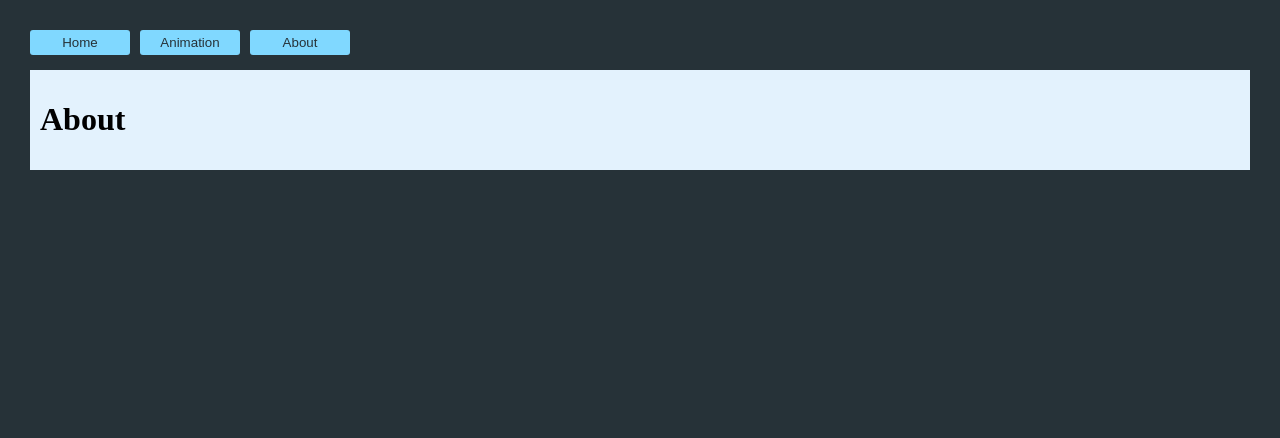
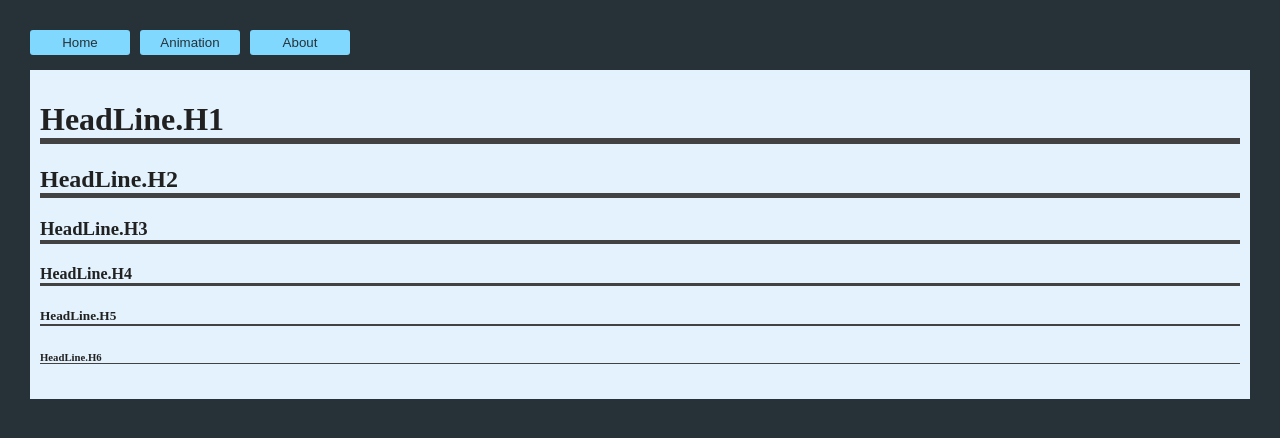
Before and after one commit to fireflower0/react-typescript-practice, a React (Create React App) app: page /about in a window 1280 px wide. Shown: the top 438 px of the page. Built offline with nearby package versions, Linux system fonts and the light colour scheme.

Commit message:
Fixed a About

```diff
--- a/src/pages/About.tsx
+++ b/src/pages/About.tsx
@@ -1,4 +1,5 @@
 import styled from 'styled-components';
+import { HeadLine } from '../atoms/HeadLine';
 
 const FormWrapper = styled.div`
   margin: 10px;
@@ -9,7 +10,12 @@ const FormWrapper = styled.div`
 const About = () => {
   return (
     <FormWrapper>
-      <h1>About</h1>
+      <HeadLine.H1>HeadLine.H1</HeadLine.H1>
+      <HeadLine.H2>HeadLine.H2</HeadLine.H2>
+      <HeadLine.H3>HeadLine.H3</HeadLine.H3>
+      <HeadLine.H4>HeadLine.H4</HeadLine.H4>
+      <HeadLine.H5>HeadLine.H5</HeadLine.H5>
+      <HeadLine.H6>HeadLine.H6</HeadLine.H6>
     </FormWrapper>
   );
 };
```
